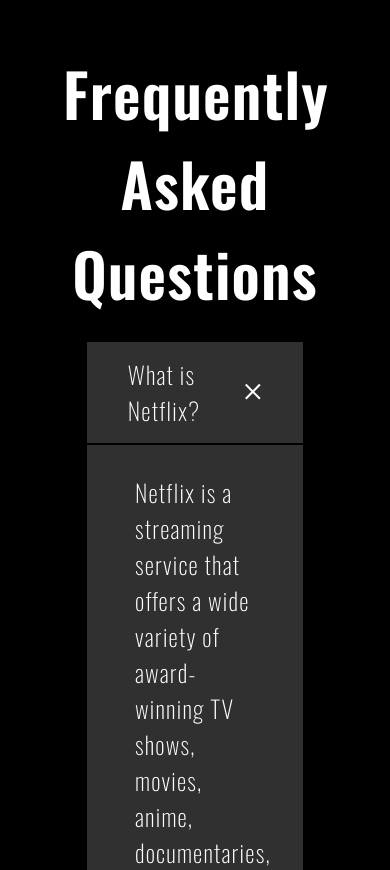
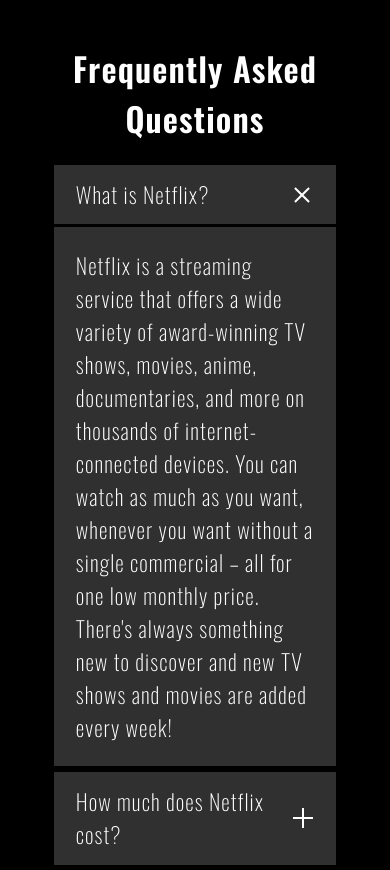
Before and after one commit to irenekyc/clone-netflix-faq, a plain HTML site: page index.html in a window 390 px wide. Shown: the top 870 px of the page. Drawn offline with nearby package versions, Linux system fonts and the light colour scheme.

Commit message:
finished mobile and tablet

```diff
--- a/style.css
+++ b/style.css
@@ -31,8 +31,8 @@ button{
 }
 
 #faq .section-inner{
-    width:80%;
-    max-width: 800px;
+    width:95%;
+    max-width: 900px;
     margin-right:auto;
     margin-left:auto;
     padding: 2rem 1rem;
@@ -40,7 +40,7 @@ button{
 
 h1{
     text-align:center;
-    font-size:2.5rem;
+    font-size:2rem;
     font-weight:600;
 }
 
@@ -104,6 +104,24 @@ h1{
 
 .faq-open .faq-answer{
     max-height:1200px;
-    padding: 1.2rem 2rem;
+    padding: 1.2rem 1.7rem;
     background: #303030;
 }
+
+@media (max-width:769px){
+    html{
+        font-size:22px;
+    }
+
+    h1{
+        font-size:1.5rem;
+    }
+
+    #faq-container li .faq-question{
+        padding: 0.6rem 1rem;
+    }
+    .faq-open .faq-answer{
+        padding: 1rem;
+    }
+
+}
```
